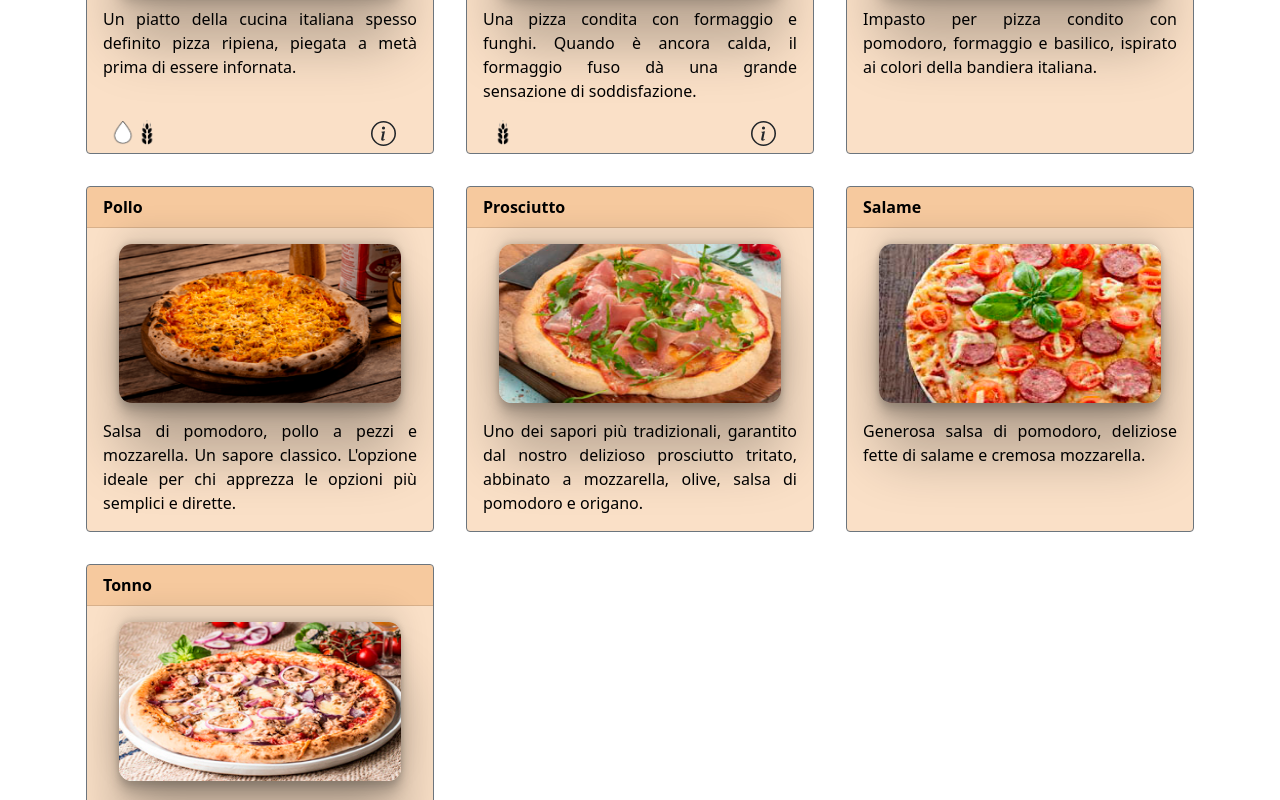
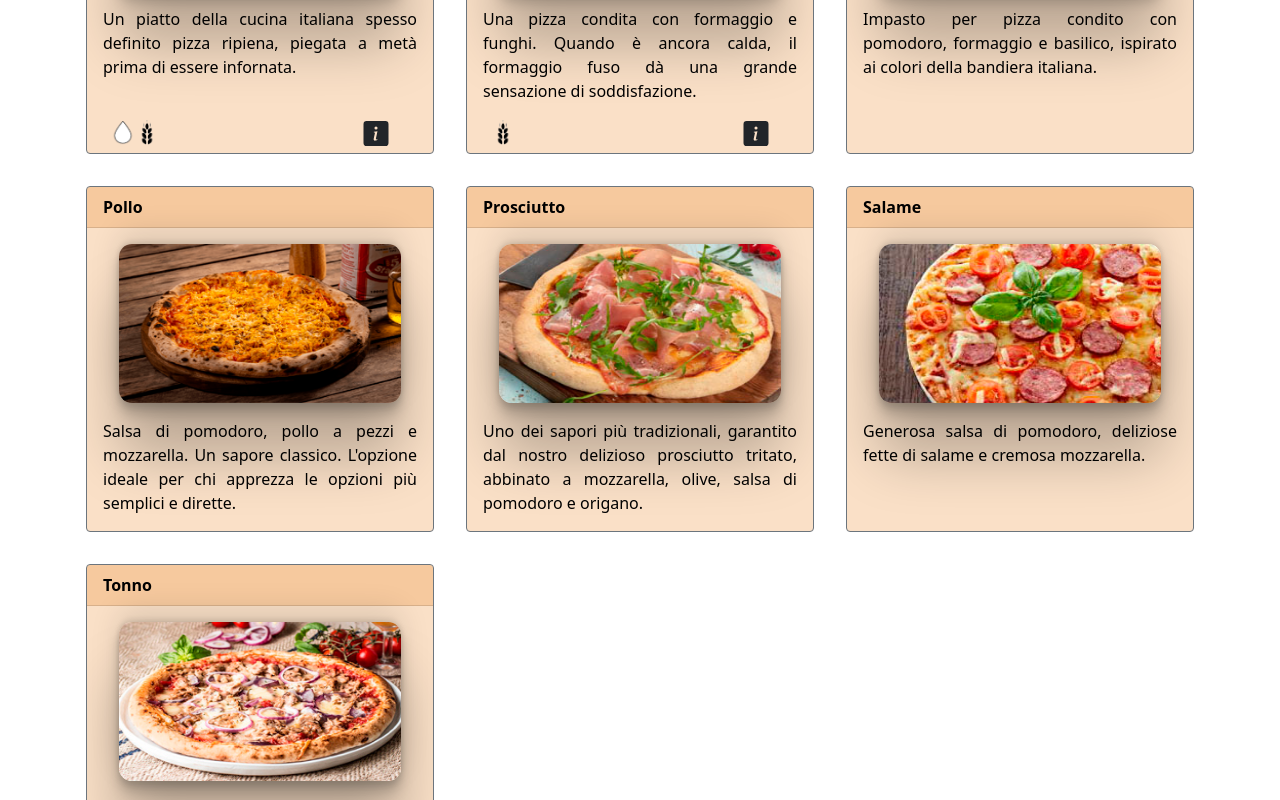
Before and after one commit to Carchedi/multilanguage-menu, a React (Vite) app: page / in a window 1280 px wide. Shown: the part 1200-2000 px from the top of the page. Built offline with nearby package versions, Linux system fonts and the light colour scheme; some icons are missing.

Commit message:
info icon updated

```diff
--- a/src/components/modalAlergics.jsx
+++ b/src/components/modalAlergics.jsx
@@ -19,9 +19,8 @@ function alergicsModal(props) {
 	const { t } = useTranslation();
 
 	var Icon = ({ width = props.width }) => (
-		<svg xmlns="http://www.w3.org/2000/svg" width={width} height={width} fill="currentColor" class="bi bi-info-circle" viewBox="0 0 16 16">
-			<path d="M8 15A7 7 0 1 1 8 1a7 7 0 0 1 0 14zm0 1A8 8 0 1 0 8 0a8 8 0 0 0 0 16z" />
-			<path d="m8.93 6.588-2.29.287-.082.38.45.083c.294.07.352.176.288.469l-.738 3.468c-.194.897.105 1.319.808 1.319.545 0 1.178-.252 1.465-.598l.088-.416c-.2.176-.492.246-.686.246-.275 0-.375-.193-.304-.533L8.93 6.588zM9 4.5a1 1 0 1 1-2 0 1 1 0 0 1 2 0z" />
+		<svg xmlns="http://www.w3.org/2000/svg" width="40" height={width} fill="currentColor" class="bi bi-info-square-fill" viewBox="0 0 16 16">
+  			<path d="M0 2a2 2 0 0 1 2-2h12a2 2 0 0 1 2 2v12a2 2 0 0 1-2 2H2a2 2 0 0 1-2-2V2zm8.93 4.588-2.29.287-.082.38.45.083c.294.07.352.176.288.469l-.738 3.468c-.194.897.105 1.319.808 1.319.545 0 1.178-.252 1.465-.598l.088-.416c-.2.176-.492.246-.686.246-.275 0-.375-.193-.304-.533L8.93 6.588zM8 5.5a1 1 0 1 0 0-2 1 1 0 0 0 0 2z"/>
 		</svg>
 	)
 
```
Also changed, not shown: 1 other file (tests, documents, lock files or other folders).
